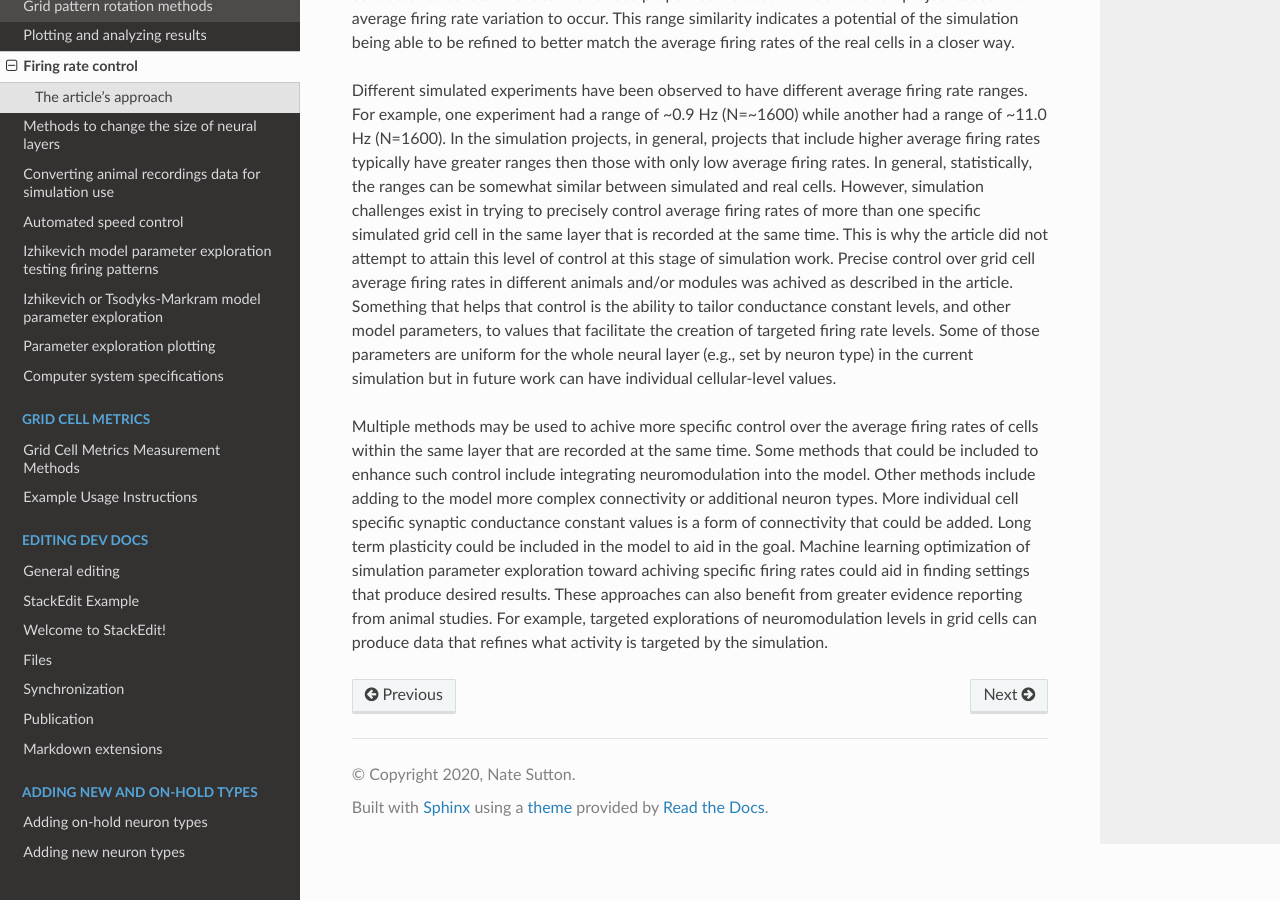
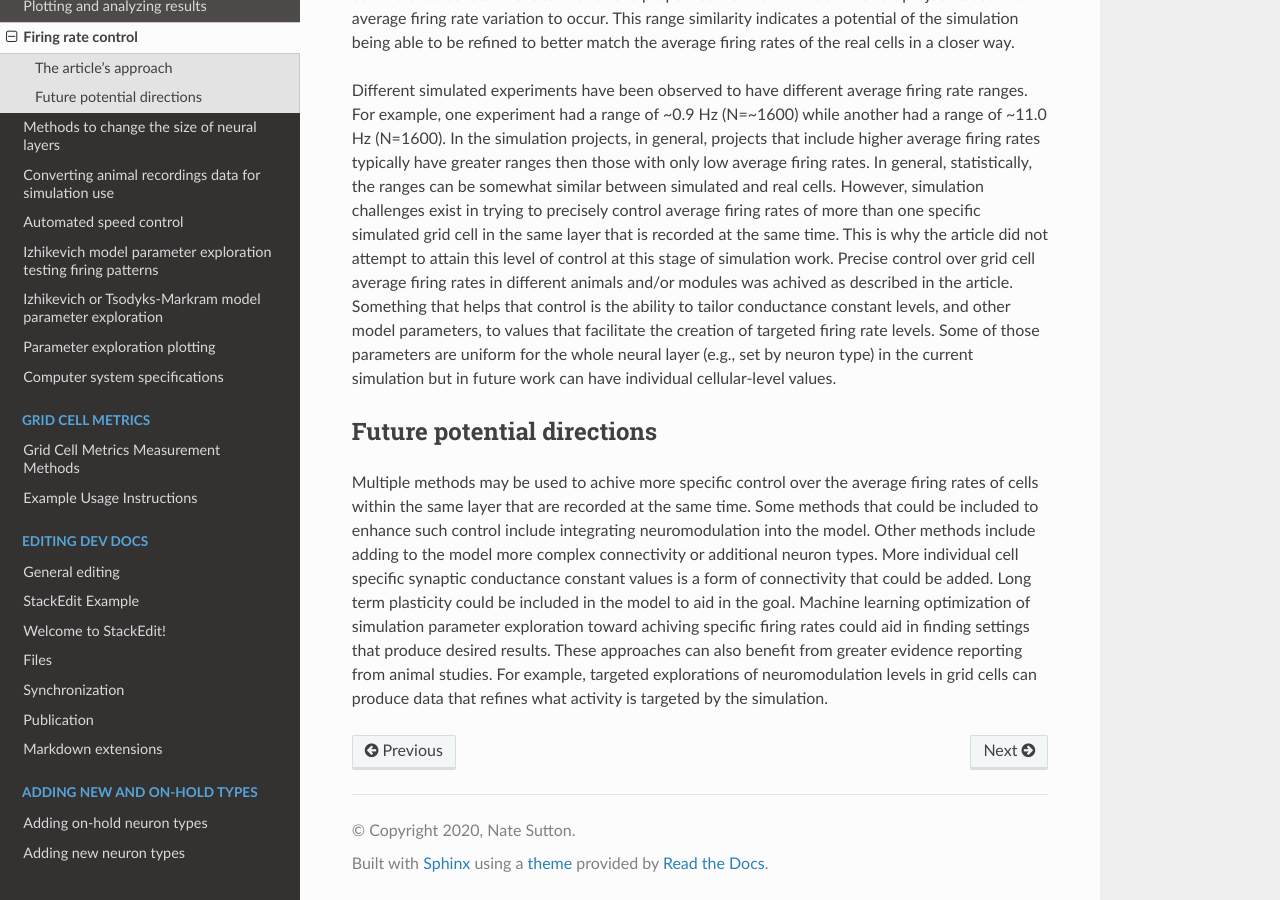
Before and after one commit to Hippocampome-Org/hco_dev_docs, a Sphinx documentation site: the page built from docs/spatial_nav/firing_rate_control.md, in a window 1280 px wide and 900 px high, scrolled down 953 px. Built offline with Sphinx 7.4.7 and the Read the Docs theme 2.0.0, drawn with Linux system fonts in a browser that asks for light colours.

Commit message:
update average firing rate control descriptions

```diff
--- a/docs/spatial_nav/firing_rate_control.md
+++ b/docs/spatial_nav/firing_rate_control.md
@@ -13,4 +13,6 @@ Noticable average firing rate differences have been observed to occur in simulat
 
 Different simulated experiments have been observed to have different average firing rate ranges. For example, one experiment had a range of ~0.9 Hz (N=~1600) while another had a range of ~11.0 Hz (N=1600). In the simulation projects, in general, projects that include higher average firing rates typically have greater ranges then those with only low average firing rates. In general, statistically, the ranges can be somewhat similar between simulated and real cells. However, simulation challenges exist in trying to precisely control average firing rates of more than one specific simulated grid cell in the same layer that is recorded at the same time. This is why the article did not attempt to attain this level of control at this stage of simulation work. Precise control over grid cell average firing rates in different animals and/or modules was achived as described in the article. Something that helps that control is the ability to tailor conductance constant levels, and other model parameters, to values that facilitate the creation of targeted firing rate levels. Some of those parameters are uniform for the whole neural layer (e.g., set by neuron type) in the current simulation but in future work can have individual cellular-level values.
 
+## Future potential directions
+
 Multiple methods may be used to achive more specific control over the average firing rates of cells within the same layer that are recorded at the same time. Some methods that could be included to enhance such control include integrating neuromodulation into the model. Other methods include adding to the model more complex connectivity or additional neuron types. More individual cell specific synaptic conductance constant values is a form of connectivity that could be added. Long term plasticity could be included in the model to aid in the goal. Machine learning optimization of simulation parameter exploration toward achiving specific firing rates could aid in finding settings that produce desired results. These approaches can also benefit from greater evidence reporting from animal studies. For example, targeted explorations of neuromodulation levels in grid cells can produce data that refines what activity is targeted by the simulation.
```
